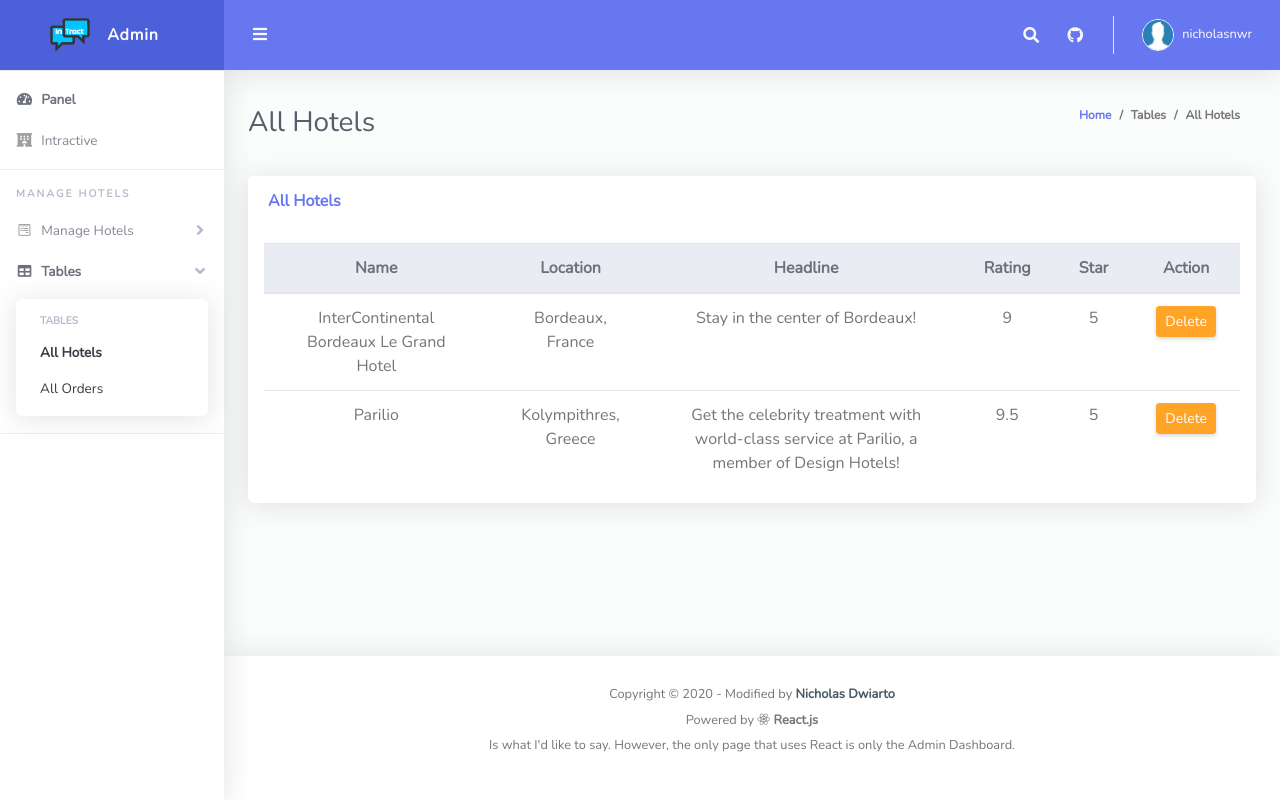
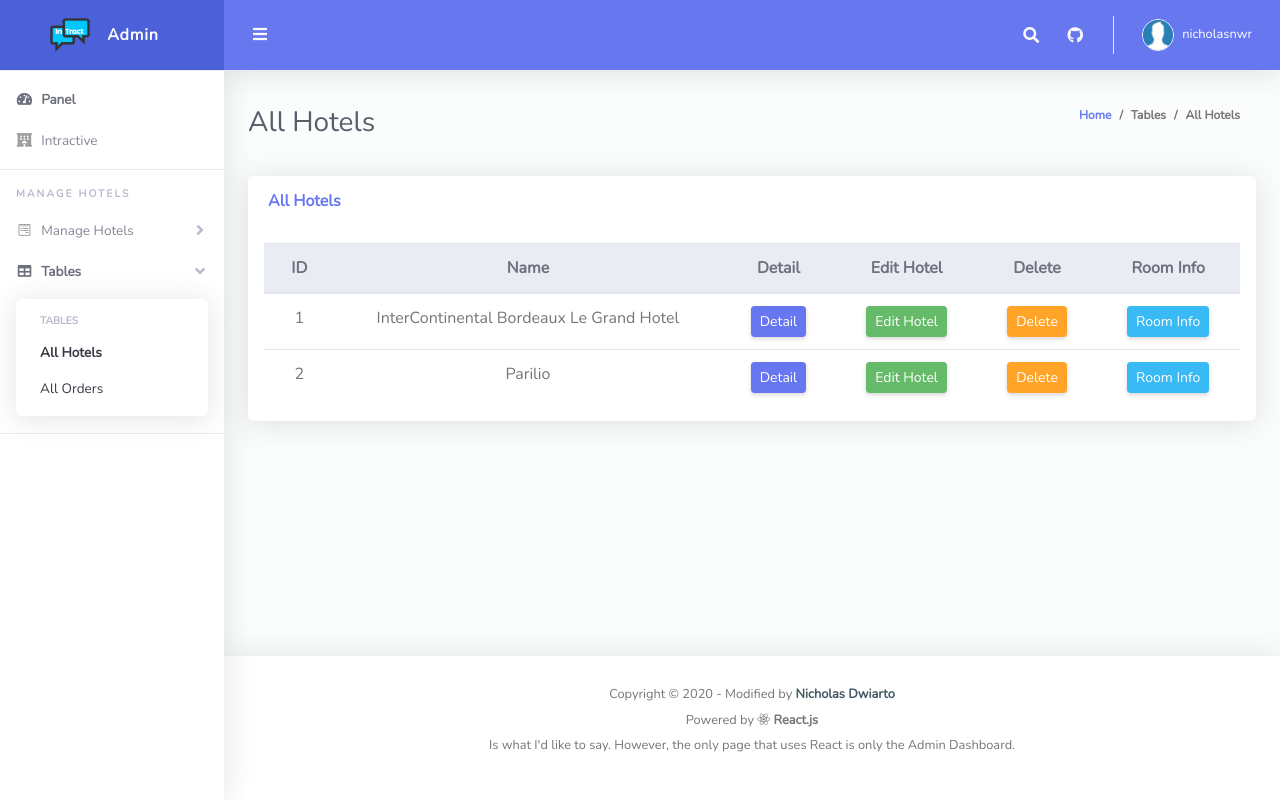
Before and after one commit to lauslim12/intract-hotel-system, a CodeIgniter app: page /Intractive/admin/showData in a window 1280 px wide. Run offline with CodeIgniter, Linux system fonts and the light colour scheme; a user stored in the database is signed in; data comes from the database, SQL or seed files in the repository; some libraries are stand-ins or nearby versions.

Commit message:
Redefined the table, and added some buttons to interact with the table data.

```diff
--- a/application/views/pages/admin/showData.php
+++ b/application/views/pages/admin/showData.php
@@ -68,25 +68,27 @@
                   <table class="table text-center align-items-center table-flush table-hover" id="dataTableHover">
                     <thead class="thead-light">
                       <tr>
+                        <th>ID</th>
                         <th>Name</th>
-                        <th>Location</th>
-                        <th>Headline</th>
-                        <th>Rating</th>
-                        <th>Star</th>
-                        <th>Action</th>
+                        <th>Detail</th>
+                        <th>Edit Hotel</th>
+                        <th>Delete</th>
+                        <th>Room Info</th>
                       </tr>
                     </thead>
                     <tbody>
                       <?php
                       foreach ($hotels as $hotel) {
                         $id = $hotel['id'];
+                        $path_to_hotel = site_url() . "admin/showEditHotel/$id";
+                        $path_to_room = site_url() . "admin/showEditRoom/$id";
                         echo "<tr>";
+                          echo "<td>" . $id . "</td>";
                           echo "<td>" . $hotel['name'] . "</td>";
-                          echo "<td>" . $hotel['location'] . "</td>";
-                          echo "<td>" . $hotel['headline'] . "</td>";
-                          echo "<td>" . $hotel['rating'] . "</td>";
-                          echo "<td>" . $hotel['star'] . "</td>";
+                          echo "<td><button class='btn btn-sm btn-primary'>Detail</button></td>";
+                          echo "<td><a href='$path_to_hotel'><button class='btn btn-sm btn-success'>Edit Hotel</button></a></td>";
                           echo "<td><button class='btn btn-sm btn-warning' data-toggle='modal' data-target='#exampleModalCenter' data-hotel_id=$id id='#modalCenter'>Delete</button></td>";
+                          echo "<td><a href='$path_to_room'><button class='btn btn-sm btn-info'>Room Info</button></a></td>";
                         echo "</tr>";
                       }
                       ?>
@@ -99,7 +101,6 @@
         </div>
         <!---Container Fluid-->
       </div>
-
       <!-- Footer -->
       <?= $footer ?>
       <!-- Footer -->
```
